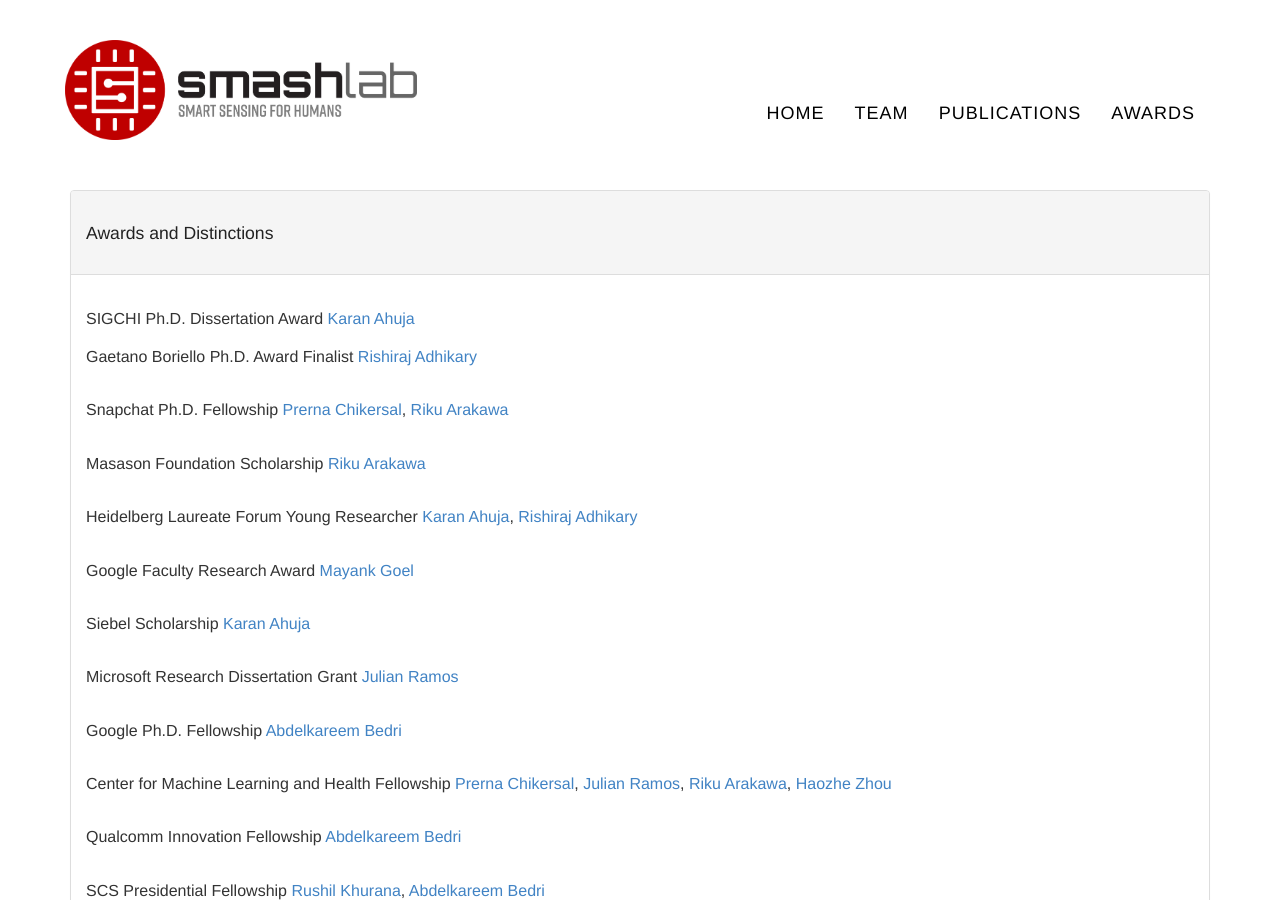
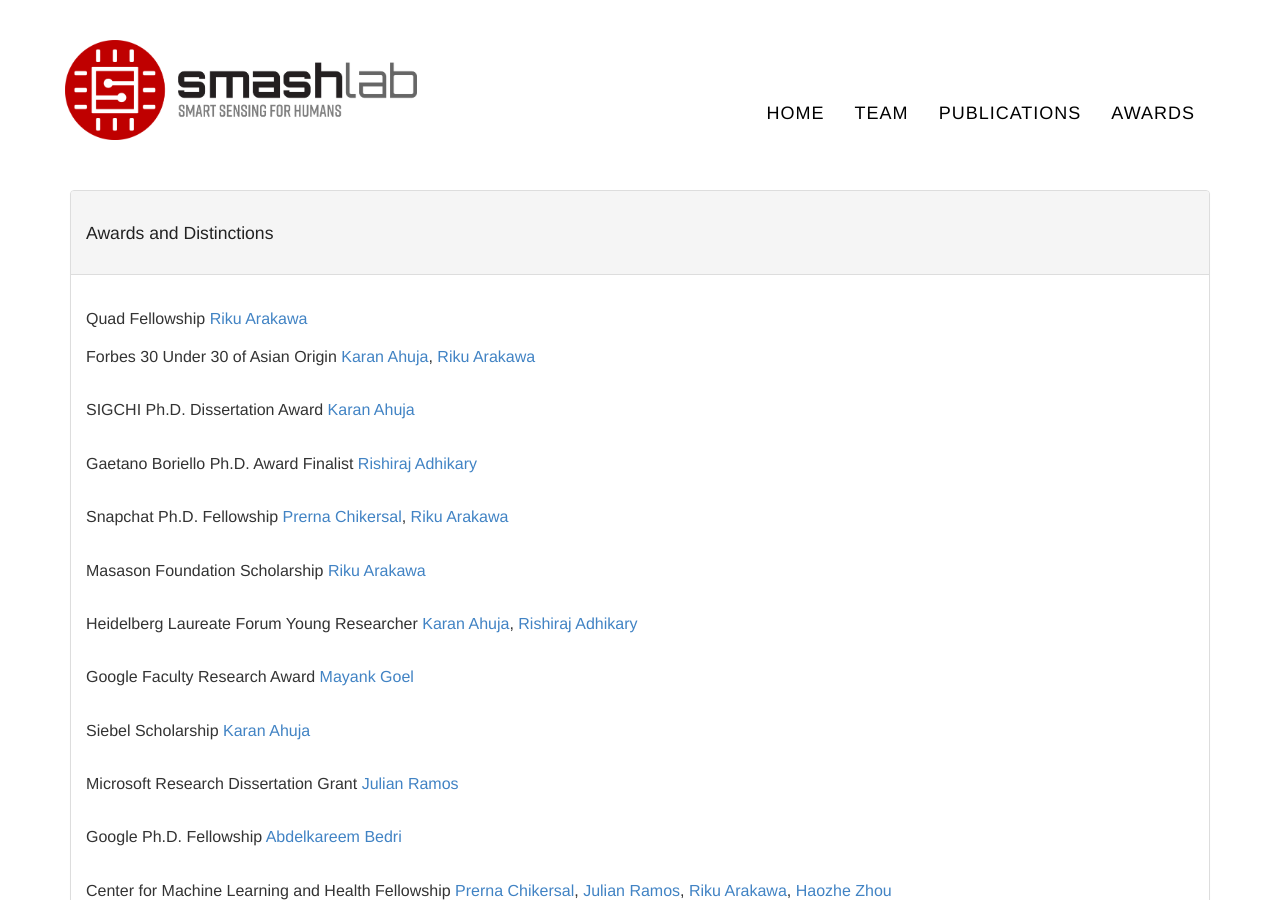
Before and after one commit to cmusmashlab/cmusmashlab.github.io, a Jekyll site: the page built from awards/index.html, in a window 1280 px wide and 900 px high. Built offline with Jekyll 4.4.1, drawn with Linux system fonts in a browser that asks for light colours; nearby versions of some CDN libraries; some web fonts are replaced.

Commit message:
Update fellowships.yml

```diff
--- a/_data/fellowships.yml
+++ b/_data/fellowships.yml
@@ -1,3 +1,9 @@
+- name: Quad Fellowship
+  people: [arakawa]
+
+- name: Forbes 30 Under 30 of Asian Origin
+  people: [ahuja,arakawa]
+
 - name: SIGCHI Ph.D. Dissertation Award
   people: [ahuja]
 
```
